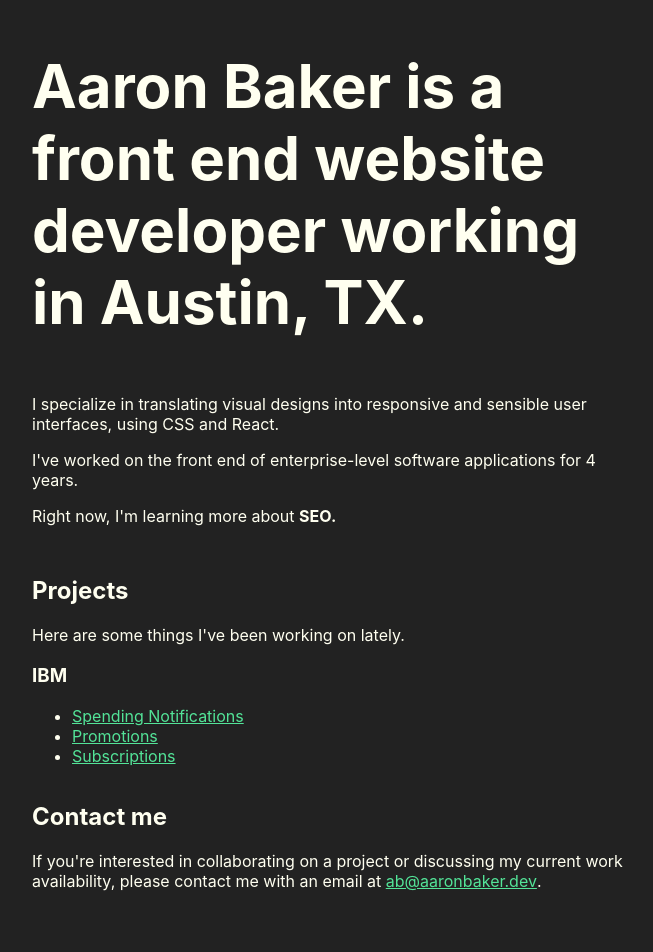
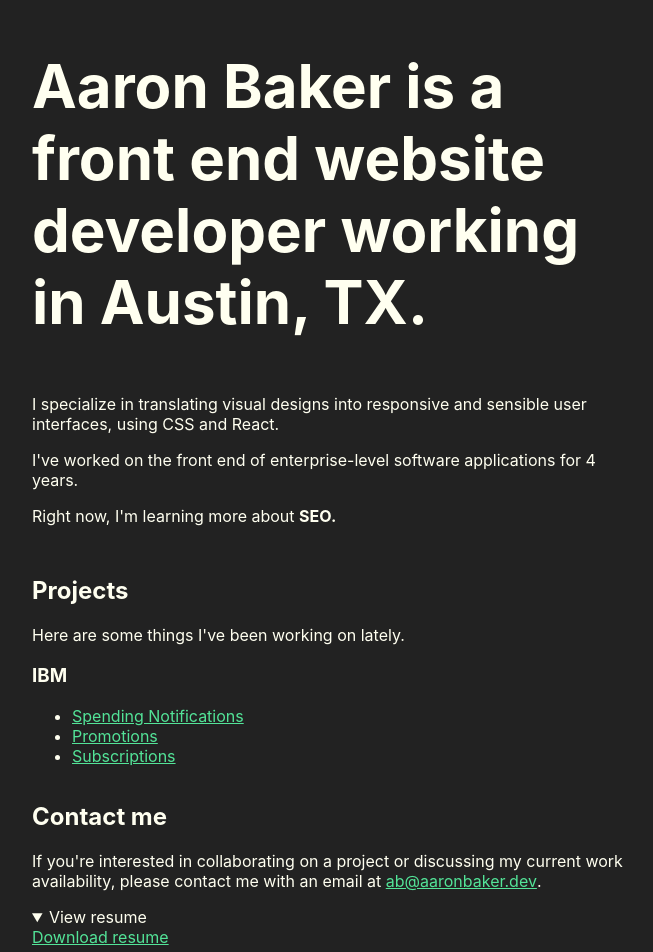
Before and after one commit to bakerTX/bakertx.github.io, a React (Create React App) app: page /promotions in a window 1280 px wide. Shown: the top 952 px of the page, without its empty margins (308-961 px from the left). Before the commit the page ends 917 px from the top, so only its background shows below. Built offline with nearby package versions, Linux system fonts and the light colour scheme.

Commit message:
adds resume to homepage

```diff
--- a/src/home.css
+++ b/src/home.css
@@ -2,6 +2,7 @@
   max-width: 600px;
   margin: 0 auto;
   padding: 10px;
+  padding-bottom: 40px;
 }
 
 .flex-container {
--- a/src/pages/Home.js
+++ b/src/pages/Home.js
@@ -1,5 +1,6 @@
 import React, { useState, useEffect } from 'react';
 import { Link } from 'react-router-dom';
+import resumeFile from '../resume.pdf';
 
 const Home = () => {
   const [revolvingIndex, setRevolvingIndex] = useState(0);
@@ -81,6 +82,12 @@ const Home = () => {
           </address>
           .
         </p>
+        <details open>
+          <summary>View resume</summary>
+          <object type="application/pdf" data={resumeFile} width="600" height="700">
+            <a href={resumeFile} alt="Download resume" target="_blank" rel="noopener noreferrer">Download resume</a>
+          </object>
+        </details>
       </footer>
     </div>
   );
```
Also changed, not shown: .eslintrc.json, 1 other file (tests, documents, lock files or other folders).
